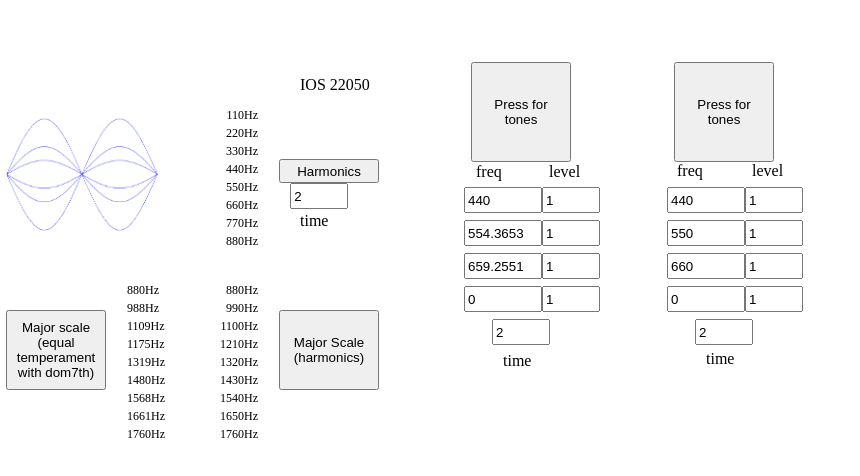
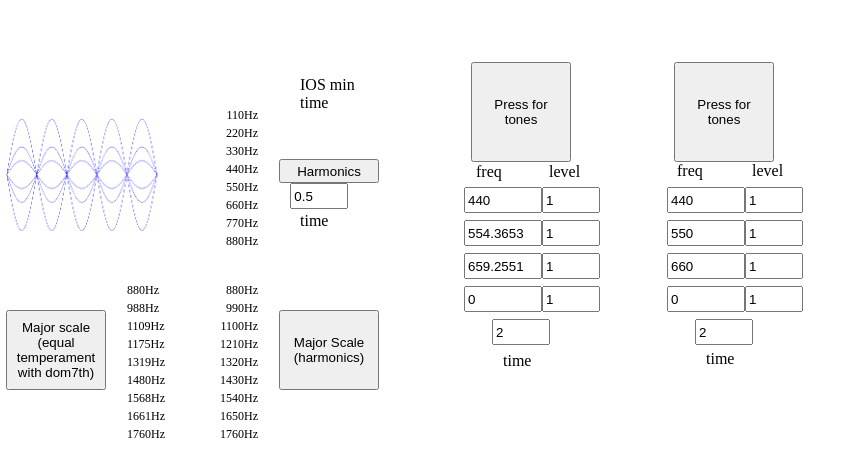
Before and after one commit to BobWalance/BobWalance.github.io, a plain HTML site: page index.html in a window 1280 px wide. Both pictures are taken after a click on the button "Harmonics". Shown: the whole page, without its empty margins (0-860 px from the left). Drawn offline with Linux system fonts and the light colour scheme.

Commit message:
Add files via upload

```diff
--- a/index.html
+++ b/index.html
@@ -1,5 +1,5 @@
 <!DOCTYPE html>
-<html><head><meta name="GCD" content="YTk3ODQ3ZWZhN2I4NzZmMzBkNTEwYjJl420e4979d6e61844393c5e36d12c18e4"/>
+<html><head><meta name="GCD" content="YTk3ODQ3ZWZhN2I4NzZmMzBkNTEwYjJla99c2ebd0b447342455e55ee50f62037"/>
   <meta charset="utf-8">
   <title>VER2</title>
   <meta name="generator" content="Google Web Designer 16.1.0.0530">
@@ -608,7 +608,7 @@ body * {
   <gwd-image source="5c50h.png" scaling="stretch" id="5c50h" class="gwd-image-15f7 gwd-image-17lg"></gwd-image>
   <gwd-image source="4c50h.png" scaling="stretch" id="4c50h" class="gwd-image-1ovu gwd-image-12rl"></gwd-image>
   <gwd-image source="3c50h.png" scaling="stretch" id="3c50h_1" class="gwd-image-1iv4 gwd-image-h0dw"></gwd-image>
-  <input type="number" id="harmonics_on_time" value="2" min="1" max="5" step="1" class="gwd-input-1y09">
+  <input type="number" id="harmonics_on_time" value="0.5" min="0.1" max="5" step="1" class="gwd-input-1y09">
   <button id="button_17" class="gwd-button-1p8e">Press for tones</button>
   <input type="number" id="frequency_1" value="440" min="0" max="10000" step="1" class="gwd-input-n1ei">
   <input type="number" id="frequency_2" value="554.3653" min="0" max="10000" step="1" class="gwd-input-10hv">
@@ -629,6 +629,6 @@ body * {
   <input type="number" id="amplitude_7" value="1" min="0" max="1" step="0.1" class="gwd-input-h1ab">
   <input type="number" id="amplitude_8" value="1" min="0" max="1" step="0.1" class="gwd-input-1bp4">
   <input type="number" id="on_time_5" value="2" min="1" max="5" step="1" class="gwd-input-1yeo">
-  <span class="gwd-span-112o">time</span><span class="gwd-span-1wn0">time</span><span class="gwd-span-1wnc">freq<br></span><span class="gwd-span-14fa">freq<br></span><span class="gwd-span-9m1p">level</span><span class="gwd-span-1o55">level</span><span class="gwd-span-1hg7">time</span><span class="gwd-span-15kv">IOS 22050</span>
+  <span class="gwd-span-112o">time</span><span class="gwd-span-1wn0">time</span><span class="gwd-span-1wnc">freq<br></span><span class="gwd-span-14fa">freq<br></span><span class="gwd-span-9m1p">level</span><span class="gwd-span-1o55">level</span><span class="gwd-span-1hg7">time</span><span class="gwd-span-15kv">IOS min time</span>
 
 </body></html>
--- a/myMusicFunctions_1.js
+++ b/myMusicFunctions_1.js
@@ -82,9 +82,9 @@ function playSound({
 }
 ////////////////////////////////////////////////
 function playNoteOrChord() { // arguments (tone or chord time, freq1, A1, freq2, A2 ...) // RBW 8-2-2024 added A1, A2... for amplitude control
-//  const sampleRate = 44100; // samples per second
+  const sampleRate = 44100; // samples per second
 
-  const sampleRate = 22050; // samples per second - RBW 8-8-2024 TEST
+  //const sampleRate = 22050; // samples per second - RBW 8-8-2024 TEST - didn't help
 
   const maxToneTime = 5; // seconds
 
```
